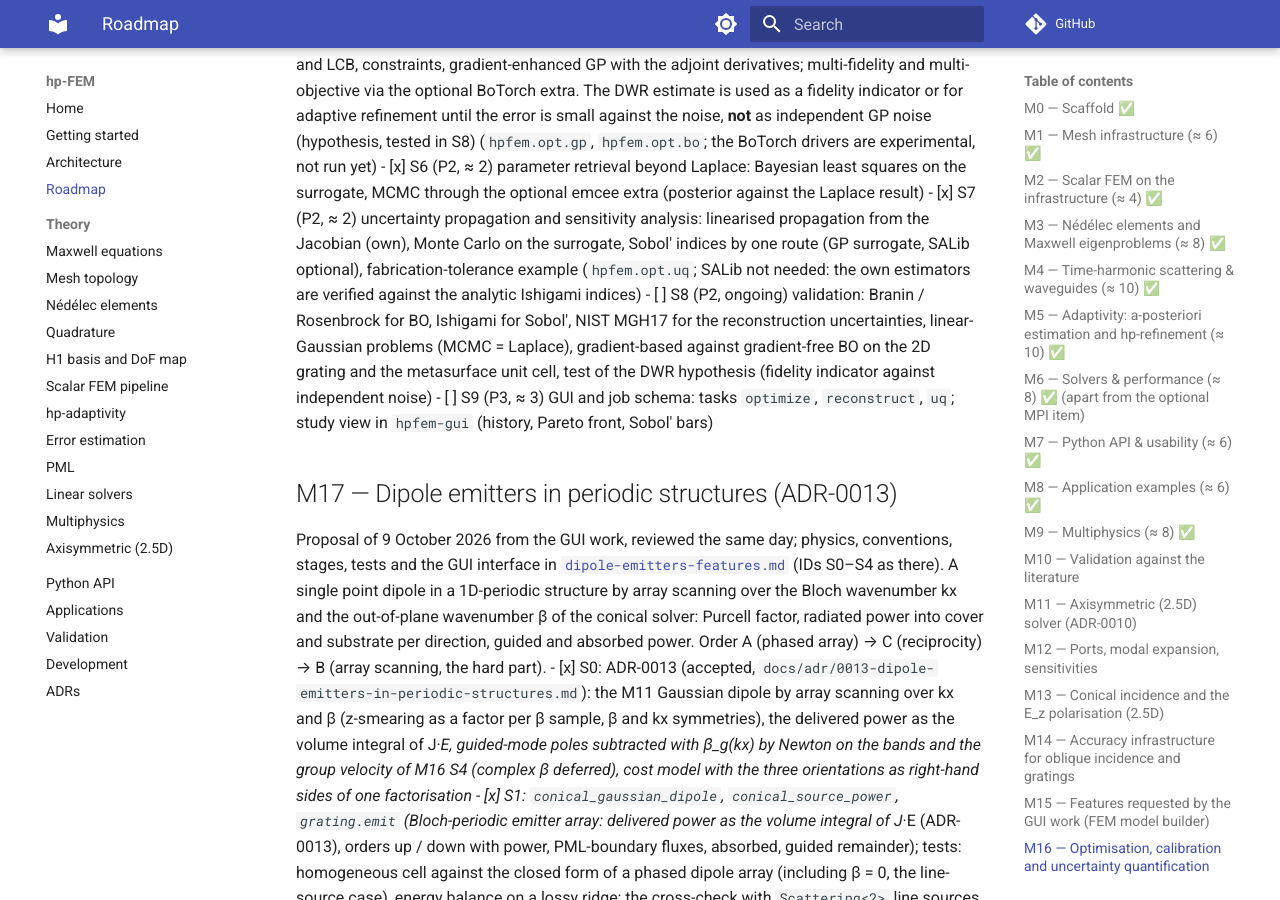
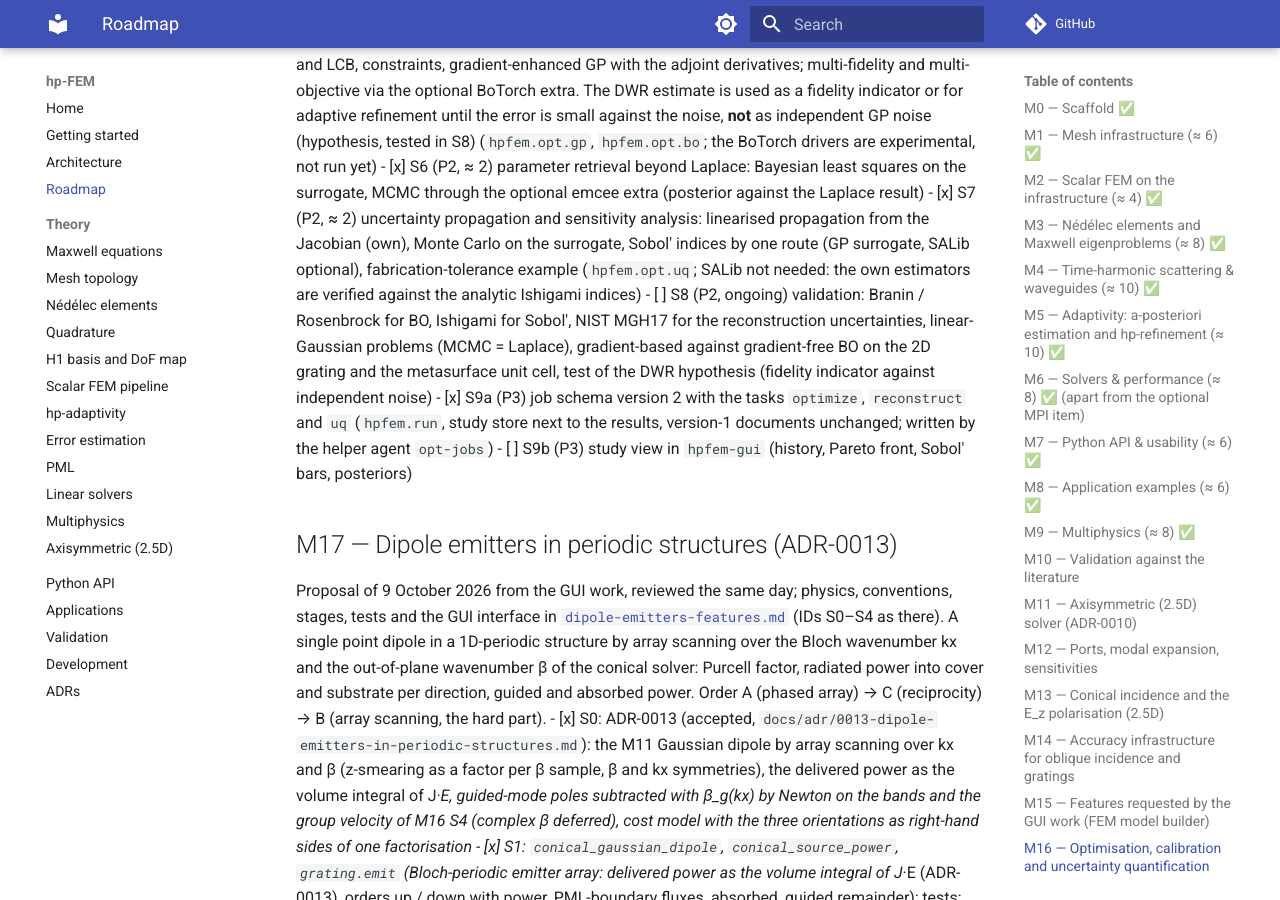
Before and after one commit to PhotonPower/hp-FEM, an MkDocs documentation site: the page built from docs/roadmap.md, in a window 1280 px wide and 900 px high, scrolled down 11355 px. Built offline with MkDocs 1.6.1 and Material for MkDocs 9.7.7, drawn with Linux system fonts in a browser that asks for light colours; comment, search, counter and statistics services are not loaded.

Commit message:
docs(roadmap): M16 S9a job schema 2 done (S9b study view open), changelog entry
Co-Authored-By: Claude Opus 5.5 <noreply@anthropic.com>

```diff
--- a/docs/roadmap.md
+++ b/docs/roadmap.md
@@ -432,8 +432,10 @@ effort in focused sessions.
   for the reconstruction uncertainties, linear-Gaussian problems (MCMC = Laplace), gradient-based
   against gradient-free BO on the 2D grating and the metasurface unit cell, test of the DWR
   hypothesis (fidelity indicator against independent noise)
-- [ ] S9 (P3, ≈ 3) GUI and job schema: tasks `optimize`, `reconstruct`, `uq`; study view in
-  `hpfem-gui` (history, Pareto front, Sobol' bars)
+- [x] S9a (P3) job schema version 2 with the tasks `optimize`, `reconstruct` and `uq`
+  (`hpfem.run`, study store next to the results, version-1 documents unchanged; written by the
+  helper agent `opt-jobs`)
+- [ ] S9b (P3) study view in `hpfem-gui` (history, Pareto front, Sobol' bars, posteriors)
 
 ## M17 — Dipole emitters in periodic structures (ADR-0013)
 Proposal of 9 October 2026 from the GUI work, reviewed the same day; physics, conventions, stages,
```
Also changed, not shown: CHANGELOG.md (+9 -0 lines).
